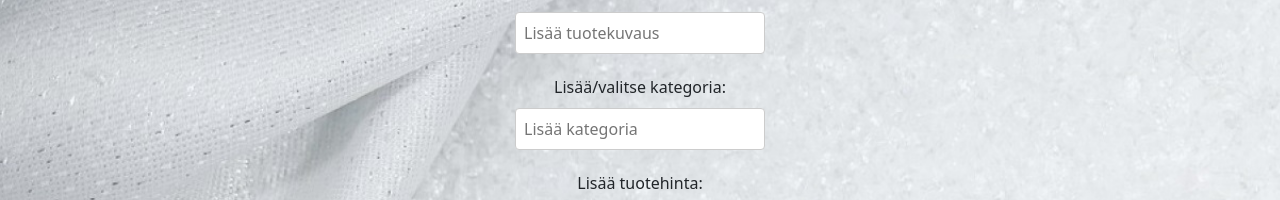
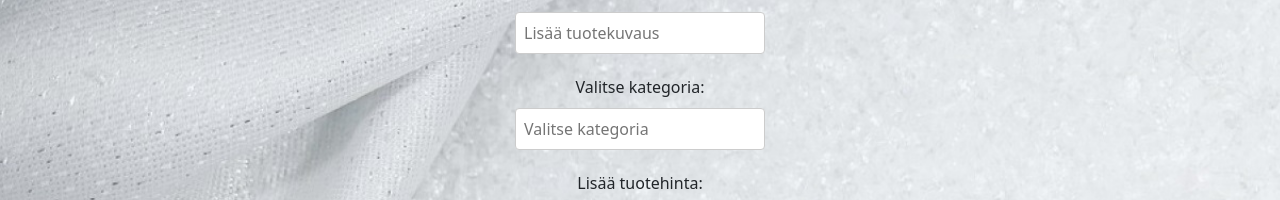
Before and after one commit to Verkkopalveluprojekti-Ryhma10/joulukuusikauppa, a React (Create React App) app: page /yllapito in a window 1280 px wide. Shown: the part 531-731 px from the top of the page. Built offline with nearby package versions, Linux system fonts and the light colour scheme; no server answers.

Commit message:
update logic to adminaddprods

```diff
--- a/src/components/forms/AdminAddProducts.js
+++ b/src/components/forms/AdminAddProducts.js
@@ -3,6 +3,40 @@ import '../../styles/Forms.css'
 import axios from 'axios'
 
 function AdminAddProducts() {
+
+  //this state is used to track if product is succesfully added
+  const [newDataIsAdded, setNewDataIsAdded] = useState(false)
+
+  //successfully added new product to database
+  function productIsAdded() {
+    setNewDataIsAdded(true)
+  }
+
+  //for adding another product after success message
+  function anotherProduct() {
+    setNewDataIsAdded(false)
+  }
+
+  return(
+    <>
+    {/* check if the product transfer was ok */}
+    {!newDataIsAdded ? (
+      //render the AddProducts component
+      //productAdded prop is in addproducts functions axios .then
+      <AddProducts productAdded={productIsAdded}/>
+    ) : (
+      //show success message and button that takes you back to addproducts
+      <div className='forms-container'>
+        <p>Tuote lisätty.</p>
+        <button onClick={anotherProduct}>Lisää uusi tuote</button>
+      </div>
+    )}
+    </>
+  )
+
+}
+
+function AddProducts({productAdded}) {
 
   const [productName, setProductName] = useState('')
   const [productNameTwo, setProductNameTwo] = useState('')
@@ -39,6 +73,8 @@ function AdminAddProducts() {
       setCategory(res.data.category)
       setPrice(res.data.price)
       setStorage(res.data.storage)
+      // use callback if transfer ok
+      productAdded()
     })
     .catch(error => setErrormessage('tapahtui virhe: ' + error.message))
   }
@@ -54,8 +90,8 @@ function AdminAddProducts() {
       <label>Lisää tuotekuvaus: </label>
       <input type="text" placeholder="Lisää tuotekuvaus"
       value={description} onChange={(e) => setDescription(e.target.value)}/>
-      <label>Lisää/valitse kategoria: </label>
-      <input type="text" placeholder="Lisää kategoria"
+      <label>Valitse kategoria: </label>
+      <input type="text" placeholder="Valitse kategoria"
       value={category} onChange={(e) => setCategory(e.target.value)}/>
       <label>Lisää tuotehinta: </label>
       <input type="text" placeholder="Lisää tuotehinta"
```
Also changed, not shown: 1 other file (tests, documents, lock files or other folders).
